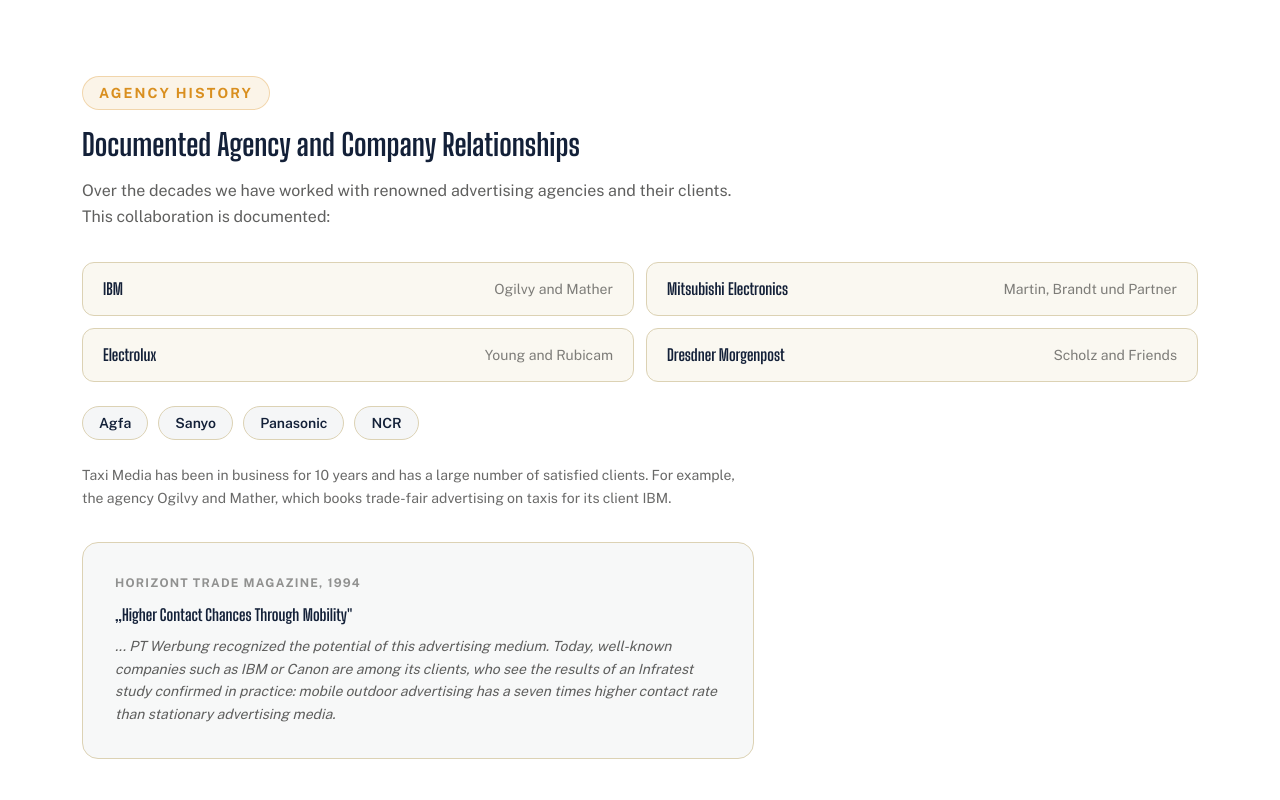
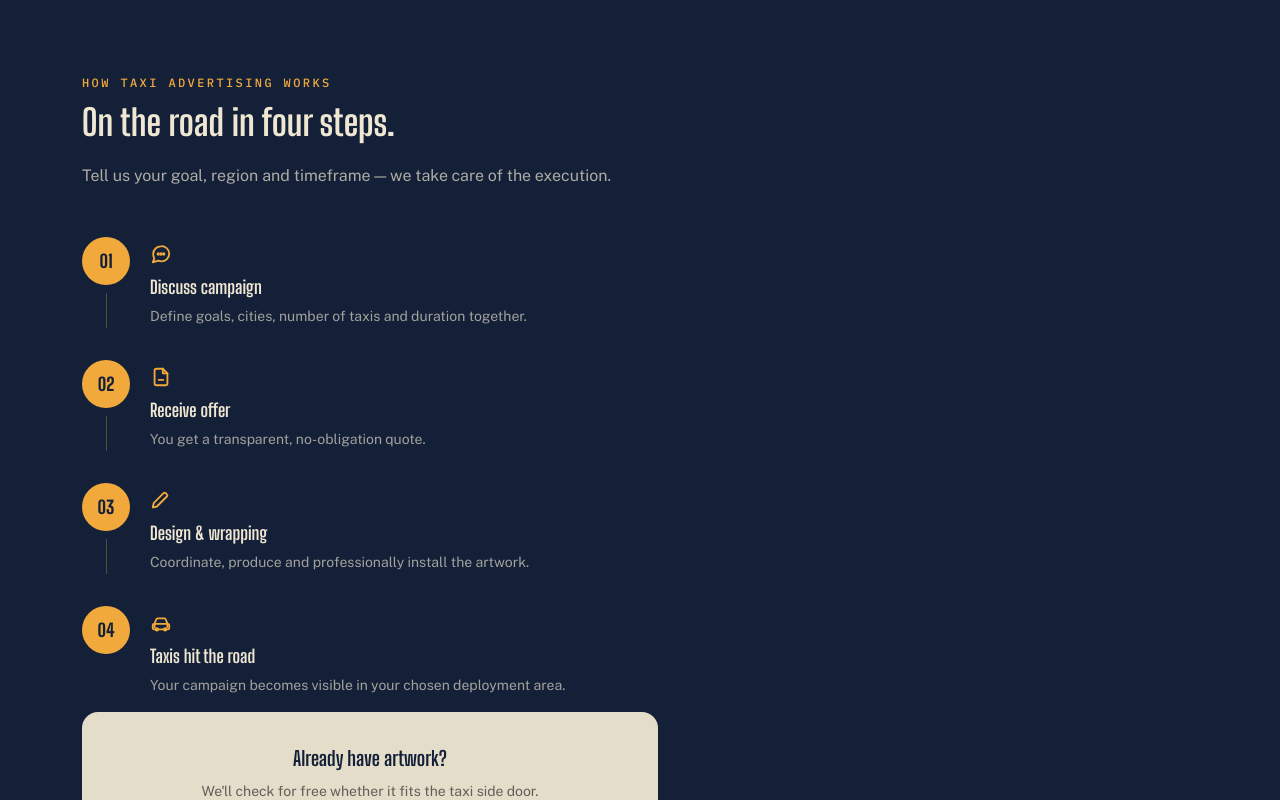
Before and after one commit to hammadriaz-dev/taxi-werbung, a Next.js app: page /en in a window 1280 px wide. Shown: the part 9880-10680 px from the top of the page. Built offline with nearby package versions, Linux system fonts and the light colour scheme.

Commit message:
latest changes done

```diff
--- a/app/[locale]/page.tsx
+++ b/app/[locale]/page.tsx
@@ -392,63 +392,6 @@
         </div>
       </section>
 
-      {/* Historical References & Client Quotes — Ogilvy & Mather / IBM, Martin,
-          Brandt und Partner / Mitsubishi Electronics, Young & Rubicam / Electrolux,
-          Scholz & Friends / Dresdner Morgenpost, plus Agfa, Sanyo, Panasonic, NCR.
-          Verbatim quotes for the 5 named clients live in dict.hallOfFame below;
-          this block documents the wider historical agency/brand relationships that
-          have no surviving photo or quote text. */}
-      <section className="bg-white border-y border-line">
-        <div className="max-w-content mx-auto px-5 md:px-8 py-16 md:py-24">
-          <span className="inline-flex items-center rounded-full bg-amberDark/10 border border-amberDark/30 px-4 py-1.5 text-xs md:text-sm font-bold uppercase tracking-[0.15em] text-amberDark">
-            {dict.agencyHistory.eyebrow}
-          </span>
-          <h2 className="mt-4 max-w-2xl font-display text-2xl md:text-3xl font-bold text-ink">
-            {dict.agencyHistory.title}
-          </h2>
-          <p className="mt-4 max-w-2xl text-charcoal/75 leading-relaxed">{dict.agencyHistory.body}</p>
-
-          <div className="mt-8 grid gap-3 sm:grid-cols-2">
-            {dict.agencyHistory.pairs.map((pair) => (
-              <div
-                key={pair.brand}
-                className="flex items-center justify-between gap-3 rounded-xl border border-line bg-cream/30 px-5 py-3.5"
-              >
-                <span className="font-display font-bold text-ink">{pair.brand}</span>
-                <span className="text-sm text-charcoal/60">{pair.agency}</span>
-              </div>
-            ))}
-          </div>
-
-          <div className="mt-6 flex flex-wrap gap-2.5">
-            {dict.agencyHistory.otherBrands.map((brand) => (
-              <span
-                key={brand}
-                className="inline-flex items-center rounded-full bg-ink/[0.04] border border-line px-4 py-1.5 text-sm font-semibold text-ink"
-              >
-                {brand}
-              </span>
-            ))}
-          </div>
-
-          <p className="mt-6 max-w-2xl text-sm text-charcoal/70 leading-relaxed">
-            {dict.agencyHistory.ibmContext}
-          </p>
-
-          <div className="mt-8 max-w-2xl rounded-2xl border border-line bg-ink/[0.03] p-6 md:p-8">
-            <p className="text-xs font-bold uppercase tracking-[0.1em] text-charcoal/50">
-              {dict.agencyHistory.pressQuoteSource}
-            </p>
-            <p className="mt-3 font-display text-base font-bold text-ink">
-              „{dict.agencyHistory.pressQuoteHeading}"
-            </p>
-            <p className="mt-2 text-sm text-charcoal/75 leading-relaxed italic">
-              {dict.agencyHistory.pressQuoteText}
-            </p>
-          </div>
-        </div>
-      </section>
-
       {/* Process — "how to get a campaign of your own", right after the references,
           per client's explicit request: this is the practical follow-up once
           interest is established. */}
--- a/lib/dictionaries/de.ts
+++ b/lib/dictionaries/de.ts
@@ -100,7 +100,7 @@
       imageCaption: "Taxiwerbung für porta Möbel & Mehr in Berlin und Potsdam",
       bodyParagraphs: [
         "porta Möbel & Mehr, der Möbelgigant in Potsdam, wirbt seit Jahren erfolgreich mit großflächiger Taxiwerbung in Berlin und Brandenburg – sichtbar im gesamten Stadtgebiet, bei Tag und bei Nacht.",
-        "Die zugrunde liegende Verbraucherbefragung wurde im November/Dezember 2016 in Köln durchgeführt, wo porta! ebenfalls mit mehreren Standorten präsent ist. Die Studie der Hochschule Fresenius im Auftrag von TAXI media wurde im Januar 2017 veröffentlicht.",
+        "Die zugrunde liegende Verbraucherbefragung wurde im November/Dezember 2016 in Köln durchgeführt, wo porta! ebenfalls mit mehreren Standorten präsent ist. Die Studie der Hochschule Fresenius im Auftrag von Taxi-Werbung.org wurde im Januar 2017 veröffentlicht.",
       ],
       basicsHeading: "Grundlage der Studie",
       basicsItems: [
@@ -138,7 +138,7 @@
         "Taxiwerbung wird insgesamt als unaufdringlich wahrgenommen",
       ],
       sourceLine:
-        "Quelle: Hochschule Fresenius – „Werbewirkung von Werbung auf Taxis – vorrangig in Bezug auf porta!“, Studie im Auftrag von TAXI media, 16. Januar 2017 (Melanie Daniel, Angelina Fröhlich, Cedric Kudella, Eva Nübold, Jana Sienz).",
+        "Quelle: Hochschule Fresenius – „Werbewirkung von Werbung auf Taxis – vorrangig in Bezug auf porta!“, Studie im Auftrag von Taxi-Werbung.org, 16. Januar 2017 (Melanie Daniel, Angelina Fröhlich, Cedric Kudella, Eva Nübold, Jana Sienz).",
       lockedBullets: [
         "Alle Original-Kennzahlen der Studie (84,7 % gestützte Markenbekanntheit)",
         "Grafische Auswertung nach Zeitraum (89,2 % korrekte Werbe-Zuordnung)",
@@ -248,24 +248,6 @@
   clientsIntro: {
     title: "Unsere Kunden. Unsere Kampagnen. Wissenschaftlich untersuchte Werbewirkung.",
     body: "Procter & Gamble mit Febreze und porta! Möbel stehen beispielhaft für zahlreiche bekannte Unternehmen und Marken, für die wir Taxiwerbekampagnen realisiert haben. Die Untersuchungen von AC Nielsen und der Hochschule Fresenius belegen zusätzlich die Wirkung dieser Kampagnen.",
-  },
-  agencyHistory: {
-    eyebrow: "AGENTUR-HISTORIE",
-    title: "Dokumentierte Agentur- und Unternehmensbeziehungen",
-    body: "Über die Jahrzehnte haben wir mit renommierten Werbeagenturen und deren Kunden zusammengearbeitet. Diese Zusammenarbeit ist dokumentiert:",
-    pairs: [
-      { brand: "IBM", agency: "Ogilvy and Mather" },
-      { brand: "Mitsubishi Electronics", agency: "Martin, Brandt und Partner" },
-      { brand: "Electrolux", agency: "Young and Rubicam" },
-      { brand: "Dresdner Morgenpost", agency: "Scholz and Friends" },
-    ],
-    otherBrands: ["Agfa", "Sanyo", "Panasonic", "NCR"],
-    ibmContext:
-      "Die Firma Taxi Media besteht seit 10 Jahren und hat eine große Zahl zufriedener Kunden. Zum Beispiel die Agentur Ogilvy and Mather, die für ihren Kunden IBM die Messewerbung auf Taxis schaltet.",
-    pressQuoteSource: "Fachzeitschrift HORIZONT, 1994",
-    pressQuoteHeading: "Höhere Kontaktchancen durch Mobilität",
-    pressQuoteText:
-      "... hat PT Werbung die Chancen dieses Werbeträgers erkannt. Heute gehören namhafte Unternehmen wie IBM oder Canon zur Klientel, die das Ergebnis einer Infratest-Studie durch die Praxis bestätigt sieht: Mobile Außenwerbung hat eine sieben Mal höhere Kontaktchance als standortgebunden Werbeträger.",
   },
   hallOfFame: {
     eyebrow: "HALL OF FAME",
@@ -412,7 +394,7 @@
     heroAlt: "Team von Taxi-Werbung.org bei der Montage einer Taxiwerbekampagne",
     lead: "Revolutioniert Taxiwerbung.",
     body1:
-      "Taxi-Werbung.org begleitet Werbekampagnen von der ersten Idee über Beratung und Konzeption bis zur erfolgreichen Umsetzung. Für die Realisierung der Kampagnen arbeitet Taxi-Werbung.org projektbezogen mit taxi media zusammen.",
+      "Taxi-Werbung.org begleitet Werbekampagnen von der ersten Idee über Beratung und Konzeption bis zur erfolgreichen Umsetzung.",
     list: [
       "Das Konzept ist einfach, aber wirkungsvoll: Wir arbeiten mit Taxiflotten und Fahrern zusammen und stellen ihnen professionell gestaltete Werbung für ihre Türen zur Verfügung – für lokale Betriebe ebenso wie für nationale Kampagnen.",
       "Wir sprechen gezielt Bevölkerungsgruppen und geografische Gebiete an, indem wir Werbung auf Taxis platzieren, die bestimmte Stadtteile oder Routen anfahren.",
--- a/lib/dictionaries/en.ts
+++ b/lib/dictionaries/en.ts
@@ -102,7 +102,7 @@
       imageCaption: "Taxi advertising for porta Möbel & Mehr in Berlin and Potsdam",
       bodyParagraphs: [
         "porta Möbel & Mehr, the furniture giant in Potsdam, has advertised successfully with large-format taxi campaigns across Berlin and Brandenburg for years — visible citywide, day and night.",
-        "The underlying consumer survey was conducted in November/December 2016 in Cologne, where porta! also operates several locations. The Hochschule Fresenius study, commissioned by TAXI media, was published in January 2017.",
+        "The underlying consumer survey was conducted in November/December 2016 in Cologne, where porta! also operates several locations. The Hochschule Fresenius study, commissioned by Taxi-Werbung.org, was published in January 2017.",
       ],
       basicsHeading: "Study Basis",
       basicsItems: [
@@ -140,7 +140,7 @@
         "Taxi advertising is perceived overall as unobtrusive",
       ],
       sourceLine:
-        "Source: Hochschule Fresenius – “Advertising Impact of Taxi Advertising – with a Focus on porta!”, study commissioned by TAXI media, January 16, 2017 (Melanie Daniel, Angelina Fröhlich, Cedric Kudella, Eva Nübold, Jana Sienz).",
+        "Source: Hochschule Fresenius – “Advertising Impact of Taxi Advertising – with a Focus on porta!”, study commissioned by Taxi-Werbung.org, January 16, 2017 (Melanie Daniel, Angelina Fröhlich, Cedric Kudella, Eva Nübold, Jana Sienz).",
       lockedBullets: [
         "All original study metrics (84.7% aided brand awareness)",
         "Chart breakdown by period (89.2% correct ad attribution)",
@@ -250,24 +250,6 @@
   clientsIntro: {
     title: "Our clients. Our campaigns. Scientifically studied advertising impact.",
     body: "Procter & Gamble with Febreze and porta! Möbel represent the many well-known companies and brands for which we have delivered taxi advertising campaigns. The studies by AC Nielsen and Hochschule Fresenius provide additional evidence of the impact of these campaigns.",
-  },
-  agencyHistory: {
-    eyebrow: "AGENCY HISTORY",
-    title: "Documented Agency and Company Relationships",
-    body: "Over the decades we have worked with renowned advertising agencies and their clients. This collaboration is documented:",
-    pairs: [
-      { brand: "IBM", agency: "Ogilvy and Mather" },
-      { brand: "Mitsubishi Electronics", agency: "Martin, Brandt und Partner" },
-      { brand: "Electrolux", agency: "Young and Rubicam" },
-      { brand: "Dresdner Morgenpost", agency: "Scholz and Friends" },
-    ],
-    otherBrands: ["Agfa", "Sanyo", "Panasonic", "NCR"],
-    ibmContext:
-      "Taxi Media has been in business for 10 years and has a large number of satisfied clients. For example, the agency Ogilvy and Mather, which books trade-fair advertising on taxis for its client IBM.",
-    pressQuoteSource: "HORIZONT trade magazine, 1994",
-    pressQuoteHeading: "Higher Contact Chances Through Mobility",
-    pressQuoteText:
-      "... PT Werbung recognized the potential of this advertising medium. Today, well-known companies such as IBM or Canon are among its clients, who see the results of an Infratest study confirmed in practice: mobile outdoor advertising has a seven times higher contact rate than stationary advertising media.",
   },
   hallOfFame: {
     eyebrow: "HALL OF FAME",
@@ -414,7 +396,7 @@
     heroAlt: "Taxi-Werbung.org team installing a taxi advertising campaign",
     lead: "Revolutionizing taxi advertising.",
     body1:
-      "Taxi-Werbung.org supports advertising campaigns from the first idea through consulting and concept development to successful execution. For the realization of campaigns, Taxi-Werbung.org partners with taxi media on a project basis.",
+      "Taxi-Werbung.org supports advertising campaigns from the first idea through consulting and concept development to successful execution.",
     list: [
       "The concept is simple but effective: we work with taxi fleets and drivers, supplying them with professionally designed advertising for their doors — for local businesses and national campaigns alike.",
       "We target specific demographics and geographic areas by placing ads on taxis that run particular neighborhoods or routes.",
```
